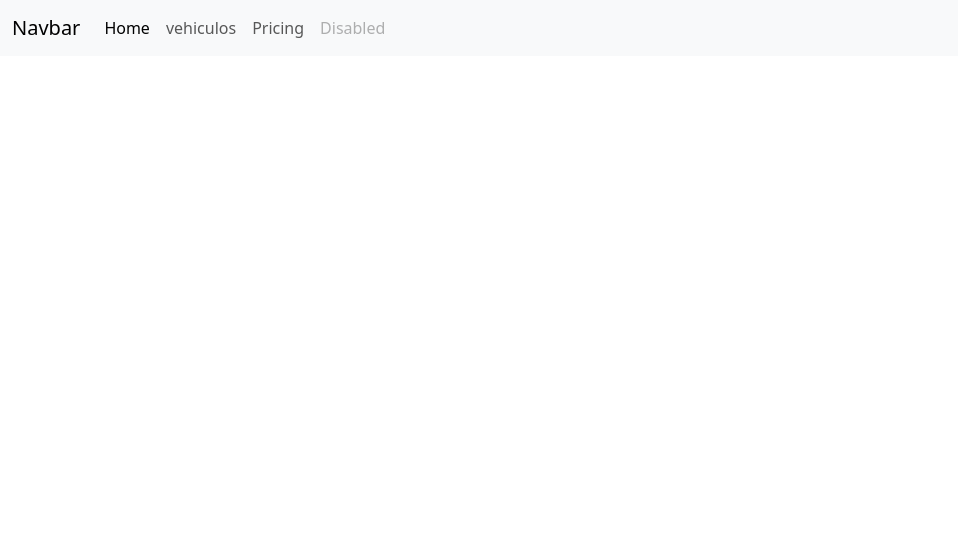
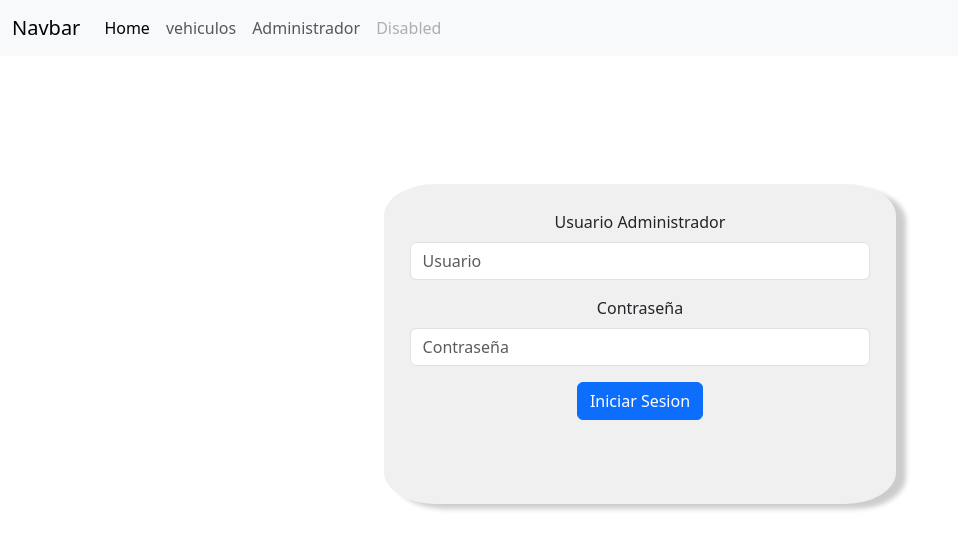
Before and after one commit to Valegg01/Proyecto_Cacharrito, an Angular app in the folder frontend_cacharrito/: page /LoguinAdmin in a window 1280 px wide. Before the commit this address led to /. Shown: the top 550 px of the page, without its empty margins (0-958 px from the left). Built offline with nearby package versions, Linux system fonts and the light colour scheme.

Commit message:
ceracion del componente del loguin, se organizaron las rutas de acceso al backend

```diff
--- a/frontend_cacharrito/src/app/app.routes.ts
+++ b/frontend_cacharrito/src/app/app.routes.ts
@@ -1,8 +1,10 @@
 import { Routes } from '@angular/router';
 import { VehiculosComponent } from './vehiculos/vehiculos.component';
+import { LoginAdminComponent } from './login-admin/login-admin.component';
 
 export const routes: Routes = [
 
-    {path: "vehiculos", component:VehiculosComponent}
+    {path: "vehiculos", component:VehiculosComponent},
+    {path: "LoguinAdmin", component:LoginAdminComponent},
 
 ];
--- a/frontend_cacharrito/src/app/login-admin/login-admin.component.css
+++ b/frontend_cacharrito/src/app/login-admin/login-admin.component.css
@@ -0,0 +1,25 @@
+#componente{
+    height: 100vh;
+    position: relative;
+    width: 100%;
+}
+
+#logueo{
+    position: absolute;
+    text-align: center;
+    border-radius: 10%;
+    width: 40%;
+    height: 40vh;
+    margin: 10% auto;
+    background-color: rgb(240, 240, 240);
+    top:0;
+    left: 0;
+    right: 0;
+
+    padding: 2%;
+
+    box-shadow: 10px 5px 5px rgba(0, 0, 0, 0.2);
+
+
+
+}
--- a/frontend_cacharrito/src/app/login-admin/login-admin.component.html
+++ b/frontend_cacharrito/src/app/login-admin/login-admin.component.html
@@ -1 +1,19 @@
-<p>login-admin works!</p>
+<div id="componente">
+
+    <div id="logueo">
+
+        <div class="mb-3">
+            <label for="exampleFormControlInput1" class="form-label">Usuario Administrador</label>
+            <input type="text" class="form-control" id="exampleFormControlInput1" placeholder="Usuario">
+        </div>
+
+        <div class="mb-3">
+            <label for="exampleFormControlInput1" class="form-label">Contraseña</label>
+            <input type="password" class="form-control" id="exampleFormControlInput1" placeholder="Contraseña">
+        </div>
+
+        <button type="button" class="btn btn-primary">Iniciar Sesion</button>
+
+    </div>
+
+</div>
--- a/frontend_cacharrito/src/app/login-admin/login-admin.component.ts
+++ b/frontend_cacharrito/src/app/login-admin/login-admin.component.ts
@@ -1,4 +1,5 @@
 import { Component } from '@angular/core';
+import { AdminService } from '../servicios/admin.service';
 
 @Component({
   selector: 'app-login-admin',
@@ -9,4 +10,26 @@ import { Component } from '@angular/core';
 })
 export class LoginAdminComponent {
 
+  usuario!: string;
+  contra!: string;
+
+  constructor(private servicio: AdminService){}
+
+  logueo(){
+
+    this.servicio.buscar_tipo(this.usuario,this.contra).subscribe(dato =>{
+
+      if(dato==true){
+        alert("bienvenido")
+      }else{
+        alert("usuario o contraseña incorrecta")
+      }
+
+
+    },error=>{
+      alert("error al procesar la solicitud")
+    })
+
+  }
+
 }
--- a/frontend_cacharrito/src/app/navegador/navegador.component.html
+++ b/frontend_cacharrito/src/app/navegador/navegador.component.html
@@ -8,7 +8,7 @@
         <div class="navbar-nav">
           <a class="nav-link active" aria-current="page" href="#">Home</a>
           <a class="nav-link" href="/vehiculos">vehiculos</a>
-          <a class="nav-link" href="#">Pricing</a>
+          <a class="nav-link" href="/LoguinAdmin">Administrador</a>
           <a class="nav-link disabled" aria-disabled="true">Disabled</a>
         </div>
       </div>
--- a/frontend_cacharrito/src/app/servicios/admin.service.ts
+++ b/frontend_cacharrito/src/app/servicios/admin.service.ts
@@ -1,9 +1,17 @@
+import { HttpClient } from '@angular/common/http';
 import { Injectable } from '@angular/core';
+import { Observable } from 'rxjs/internal/Observable';
 
 @Injectable({
   providedIn: 'root'
 })
 export class AdminService {
 
-  constructor() { }
+  constructor(private httpClient: HttpClient) { }
+
+  URL ="http://localhost:8080/admin/"
+
+  buscar_tipo(usuario:string, clave:string ):Observable<any>{
+      return this.httpClient.get(`${this.URL}?usuario=${usuario}&Password=${clave}`)
+    }
 }
```
Also changed, not shown: 2 other files (tests, documents, lock files or other folders).
